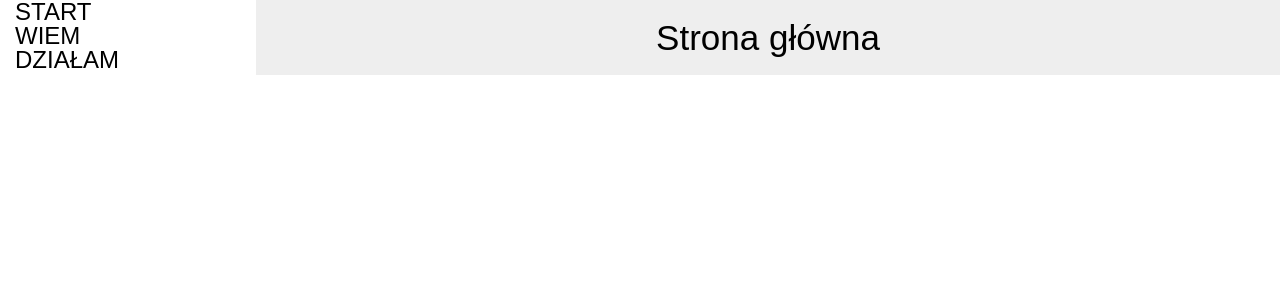
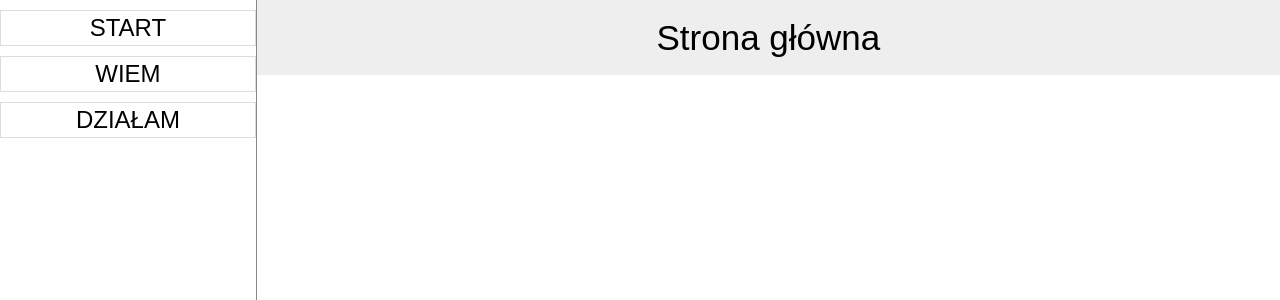
Before and after one commit to edukaton/damy-rade, a React (Create React App) app: page / in a window 1280 px wide. Shown: the top 300 px of the page. Built offline with nearby package versions, Linux system fonts and the light colour scheme.

Commit message:
menu css

```diff
--- a/src/css/Menu.css
+++ b/src/css/Menu.css
@@ -2,13 +2,17 @@
 .menu {
     width: 20%;
     min-height: 100vh;
+    border-right: 1px solid #888;
 }
 .drop-down-title  {
     font-size: 24px;
-    margin-left: 15px;
     margin-top: 10px;
     text-decoration: none;
     color: black;
+    text-align: center;
+    display: block;
+    padding: 5px;
+    border: 1px solid #ddd;
 }
 .drop-down-content a {
     cursor: pointer;
```
